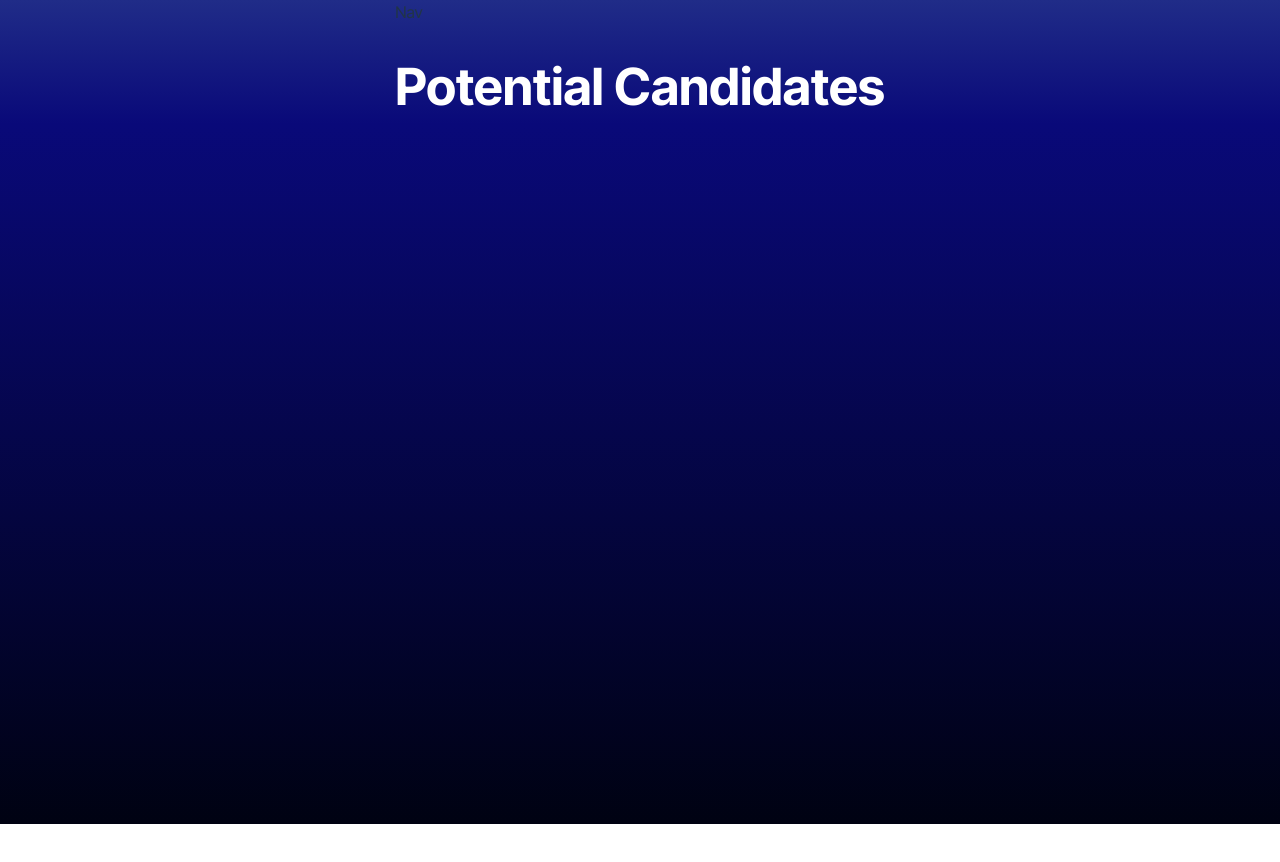
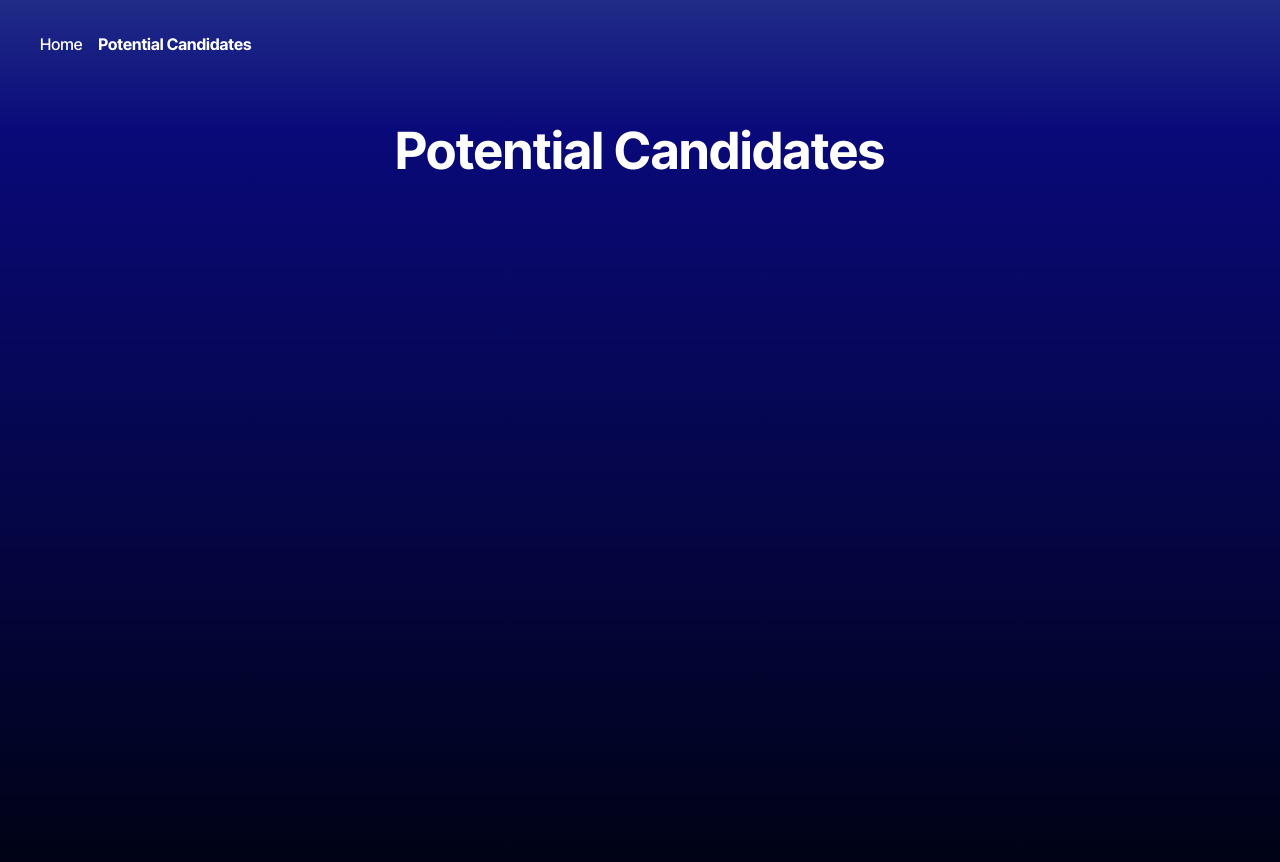
Before and after one commit to jake-magri/DevScout-GitHub-Talent-Search, a React (Vite) app: page /SavedCandidates in a window 1280 px wide. Shown: the top 862 px of the page. Before the commit the page ends 824 px from the top, so only its background shows below. Built offline with nearby package versions, Linux system fonts and the light colour scheme.

Commit message:
Created navbar with client side element and styles

```diff
--- a/src/components/Nav.tsx
+++ b/src/components/Nav.tsx
@@ -1,8 +1,32 @@
+// navbar boilerplate used from activity 28
+import { Link, useLocation } from 'react-router-dom';
+
 const Nav = () => {
+  const currentPage = useLocation().pathname;
+
   // TODO: Add necessary code to display the navigation bar and link between the pages
   return (
-    <div>Nav</div>
-  )
+      <nav className ='nav'>
+          <p className='nav-item'>
+            <Link
+              to='/'
+              className={currentPage === '/' ? 'nav-link active' : 'nav-link'}>
+              Home
+            </Link>
+          </p>
+          <p className='nav-item'>
+            <Link
+              to='/SavedCandidates'
+              className={
+                currentPage === '/SavedCandidates' ? 'nav-link active' : 'nav-link'
+              }
+            >
+              Potential Candidates
+            </Link>
+          </p>
+      </nav>
+
+  );
 };
 
 export default Nav;
--- a/src/index.css
+++ b/src/index.css
@@ -33,7 +33,6 @@ body {
   background-repeat: no-repeat no-repeat;
   background-position: center center;
   margin: 0;
-  place-items: center;
   min-width: 320px;
   min-height: 100vh;
 }
--- a/src/pages/SavedCandidates.tsx
+++ b/src/pages/SavedCandidates.tsx
@@ -1,4 +1,5 @@
 const SavedCandidates = () => {
+
   return (
     <>
       <h1>Potential Candidates</h1>
```
